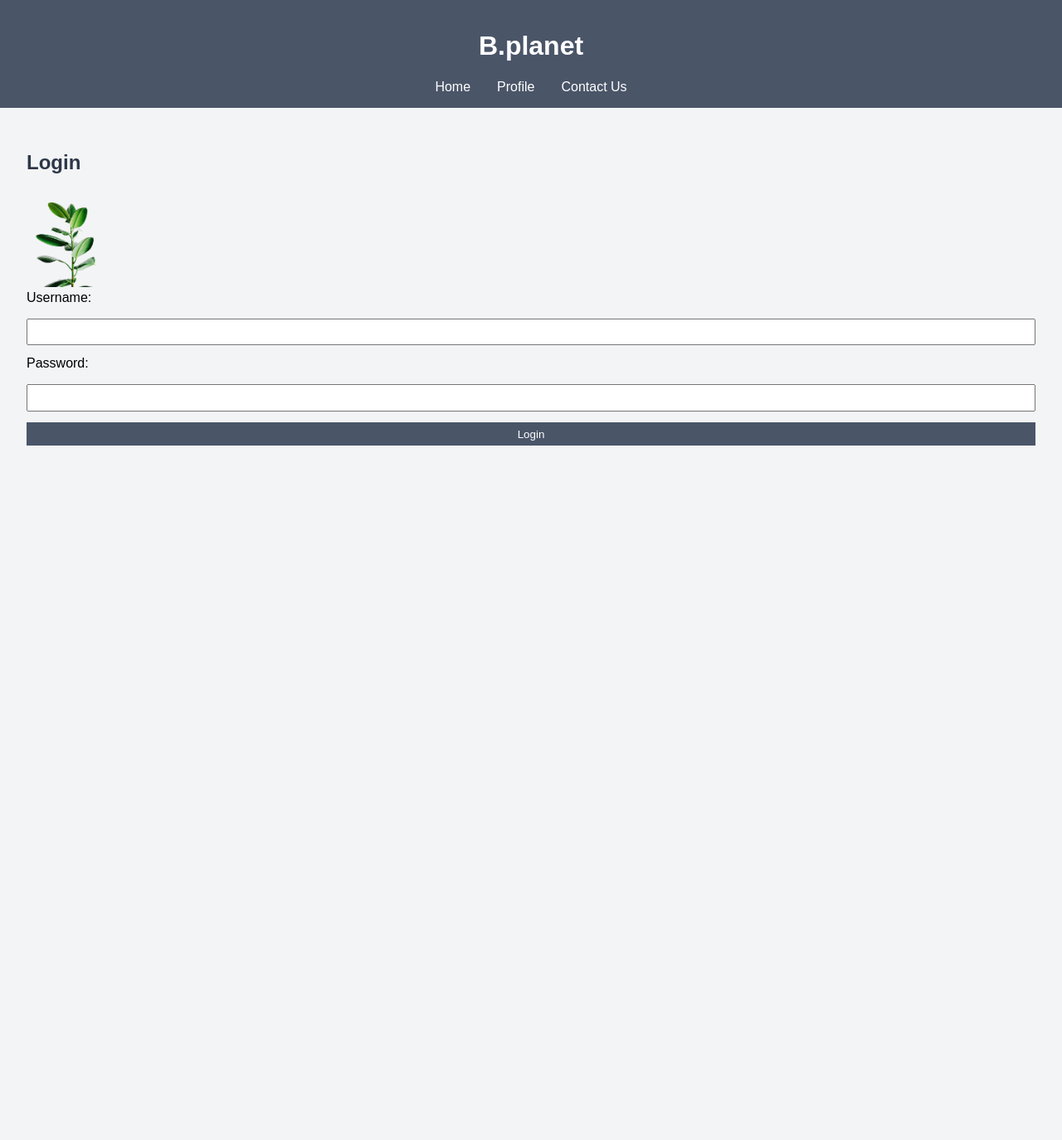
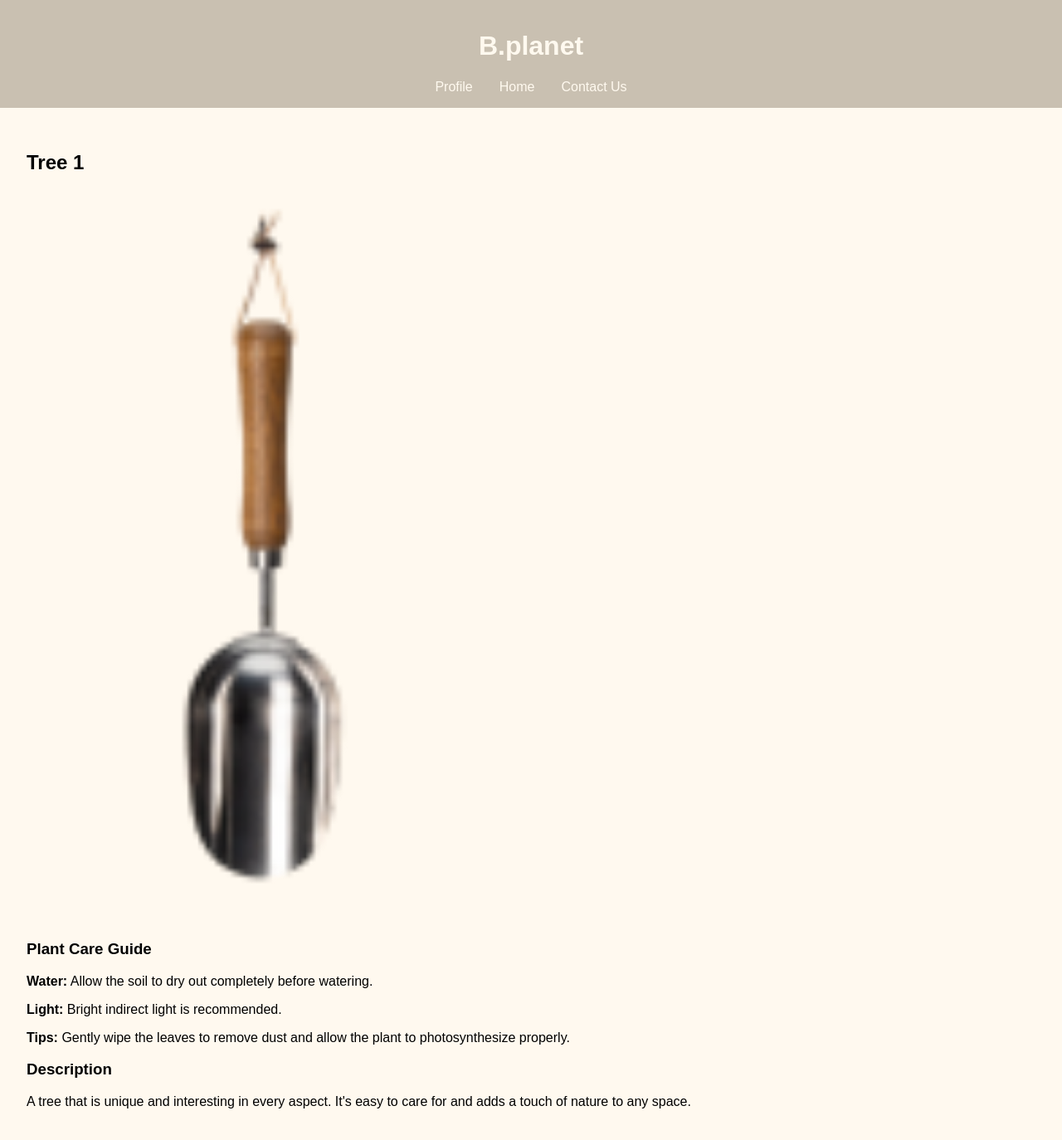
Before and after one commit to Jivan210/Plant-hub, a React (Create React App) app: page /admindescription in a window 1280 px wide. Before the commit this address led to /login. Shown: the top 1374 px of the page at 83% size. Before the commit the page ends 800 px from the top, so only its background shows below. Built offline with nearby package versions, Linux system fonts and the light colour scheme.

Commit message:
2nd commit

```diff
--- a/src/App.js
+++ b/src/App.js
@@ -3,6 +3,7 @@ import { BrowserRouter as Router, Route, Routes, Navigate } from 'react-router-d
 import './App.css';
 import Login from './components/Login';
 import AdminHome from './components/AdminHome';
+import AdminDescriptionPage from './components/AdminDescriptionPage';
 function App() {
   return (
     <div className="App">
@@ -11,7 +12,7 @@ function App() {
           {/* Public Routes */}
           <Route path='/login' element={<Login/>} />
           <Route path='/adminhome' element={<AdminHome/>}/>
-
+          <Route path='/admindescription' element={<AdminDescriptionPage/>}/>
           <Route path='*' element={<Navigate to="/login" />} />
         </Routes>
       </Router>
--- /dev/null
+++ b/src/components/AdminDescriptionPage.jsx
@@ -0,0 +1,32 @@
+import React from 'react'
+import '../styles/adminDescriptionPage.css'
+import image12 from '../resources/image12.png'
+
+const AdminDescriptionPage = () => {
+  return (
+    <div>
+      <header>
+                <h1>B.planet</h1>
+                <nav>
+                    <a href="#">Profile</a>
+                    <a href="#">Home</a>
+                    <a href="#">Contact Us</a>
+                </nav>
+            </header>
+            <main>
+                <section className="description">
+                    <h2>Tree 1</h2>
+                    <img src={image12} alt="Plant Image 12" />
+                    <h3>Plant Care Guide</h3>
+                    <p><strong>Water:</strong> Allow the soil to dry out completely before watering.</p>
+                    <p><strong>Light:</strong> Bright indirect light is recommended.</p>
+                    <p><strong>Tips:</strong> Gently wipe the leaves to remove dust and allow the plant to photosynthesize properly.</p>
+                    <h3>Description</h3>
+                    <p>A tree that is unique and interesting in every aspect. It's easy to care for and adds a touch of nature to any space.</p>
+                </section>
+            </main>
+    </div>
+  )
+}
+
+export default AdminDescriptionPage
--- a/src/components/AdminHome.jsx
+++ b/src/components/AdminHome.jsx
@@ -2,6 +2,28 @@ import React from 'react';
 import '../styles/adminHomePage.css';
 import HeroImage1 from '../resources/hero-image-1.png';
 import HeroImage2 from '../resources/hero-image-2.png';
+import Image1 from '../resources/image1.png';
+import Image2 from '../resources/image2.png';
+import Image3 from '../resources/image3.png';
+import Image4 from '../resources/image4.png';
+import Image5 from '../resources/image5.png';
+import Image6 from '../resources/image6.png';
+import Image7 from '../resources/image7.png';
+import Image8 from '../resources/image8.png';
+import Image9 from '../resources/image9.png';
+import Image10 from '../resources/image10.png';
+import Image11 from '../resources/image11.png';
+import Image12 from '../resources/image12.png';
+import Image13 from '../resources/image13.png';
+import Image14 from '../resources/image14.png';
+import Image15 from '../resources/image15.png';
+import Image16 from '../resources/image16.png';
+import Image17 from '../resources/image17.png';
+import Image18 from '../resources/image18.png';
+import Image19 from '../resources/image19.png';
+import Image20 from '../resources/image20.png';
+
+
 
 const AdminHome = () => {
     return (
@@ -24,34 +46,34 @@ const AdminHome = () => {
                     <h3>Featured Product</h3>
                     <table>
                         <tr>
-                            <td><img src="../resources/image1.png" alt="Plant Image 1" /></td>
-                            <td><img src="../resources/image2.png" alt="Plant Image 2" /></td>
-                            <td><img src="../resources/image3.png" alt="Plant Image 3" /></td>
-                            <td><img src="../resources/image4.png" alt="Plant Image 4" /></td>
+                            <td><img src={Image1} alt="Plant Image 1" /></td>
+                            <td><img src={Image2} alt="Plant Image 2" /></td>
+                            <td><img src={Image3} alt="Plant Image 3" /></td>
+                            <td><img src={Image4} alt="Plant Image 4" /></td>
                         </tr>
                         <tr>
-                            <td><img src="../resources/image5.png" alt="Plant Image 5" /></td>
-                            <td><img src="../resources/image6.png" alt="Plant Image 6" /></td>
-                            <td><img src="../resources/image7.png" alt="Plant Image 7" /></td>
-                            <td><img src="../resources/image8.png" alt="Plant Image 8" /></td>
+                            <td><img src={Image5} alt="Plant Image 5" /></td>
+                            <td><img src={Image6} alt="Plant Image 6" /></td>
+                            <td><img src={Image7} alt="Plant Image 7" /></td>
+                            <td><img src={Image8} alt="Plant Image 8" /></td>
                         </tr>
                         <tr>
-                            <td><img src="../resources/image9.png" alt="Plant Image 9" /></td>
-                            <td><img src="../resources/image10.png" alt="Plant Image 10" /></td>
-                            <td><img src="../resources/image11.png" alt="Plant Image 11" /></td>
-                            <td><img src="../resources/image12.png" alt="Plant Image 12" /></td>
+                            <td><img src={Image9} alt="Plant Image 9" /></td>
+                            <td><img src={Image10} alt="Plant Image 10" /></td>
+                            <td><img src={Image11} alt="Plant Image 11" /></td>
+                            <td><img src={Image12} alt="Plant Image 12" /></td>
                         </tr>
                         <tr>
-                            <td><img src="../resources/image13.png" alt="Plant Image 13" /></td>
-                            <td><img src="../resources/image14.png" alt="Plant Image 14" /></td>
-                            <td><img src="../resources/image15.png" alt="Plant Image 15" /></td>
-                            <td><img src="../resources/image16.png" alt="Plant Image 16" /></td>
+                            <td><img src={Image13} alt="Plant Image 13" /></td>
+                            <td><img src={Image14} alt="Plant Image 14" /></td>
+                            <td><img src={Image15} alt="Plant Image 15" /></td>
+                            <td><img src={Image16} alt="Plant Image 16" /></td>
                         </tr>
                         <tr>
-                            <td><img src="../resources/image17.png" alt="Plant Image 17" /></td>
-                            <td><img src="../resources/image18.png" alt="Plant Image 18" /></td>
-                            <td><img src="../resources/image19.png" alt="Plant Image 19" /></td>
-                            <td><img src="../resources/image20.png" alt="Plant Image 20" /></td>
+                            <td><img src={Image17} alt="Plant Image 17" /></td>
+                            <td><img src={Image18} alt="Plant Image 18" /></td>
+                            <td><img src={Image19} alt="Plant Image 19" /></td>
+                            <td><img src={Image20} alt="Plant Image 20" /></td>
                         </tr>
                     </table>
                     <div className="pagination">
```
